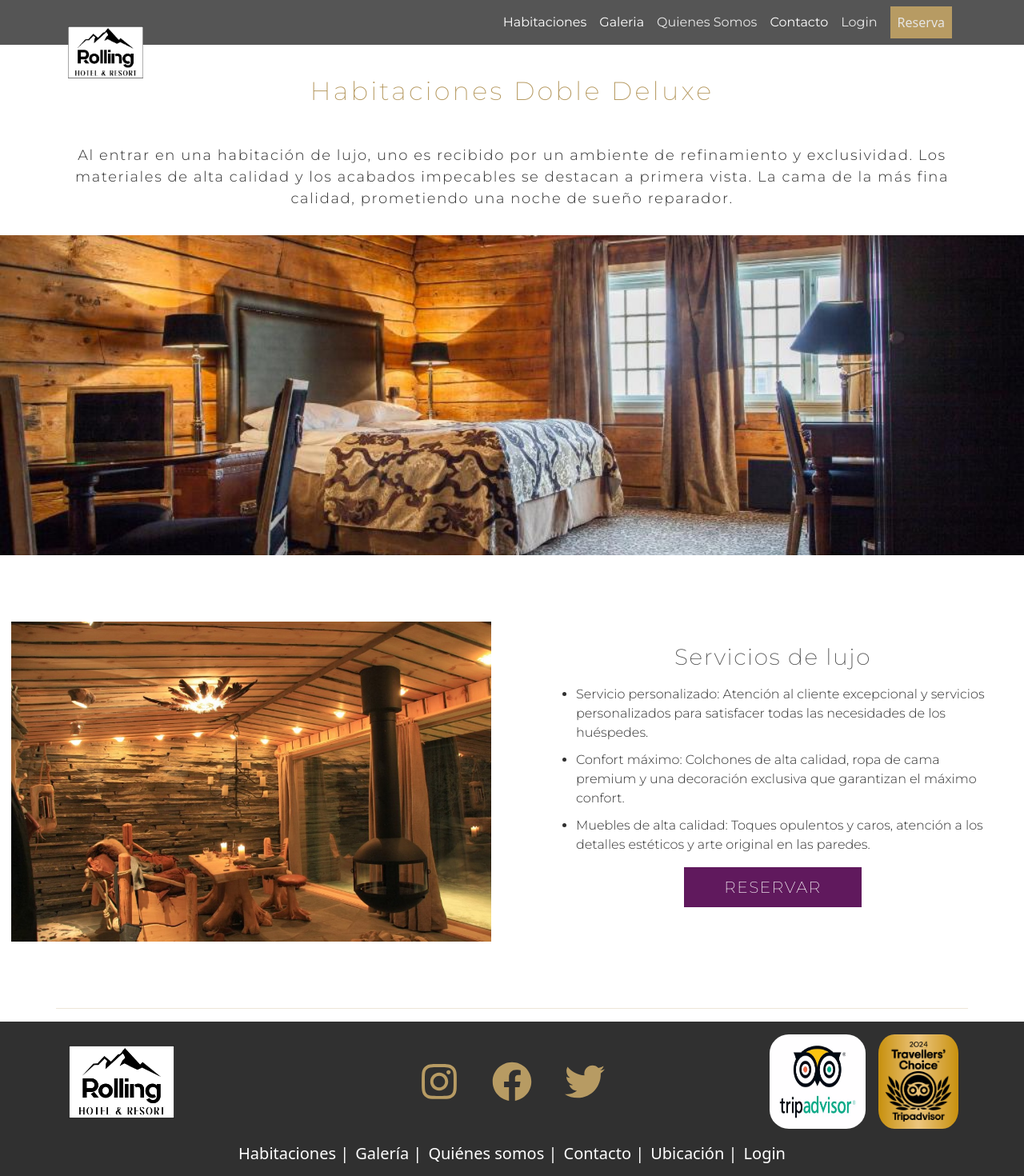
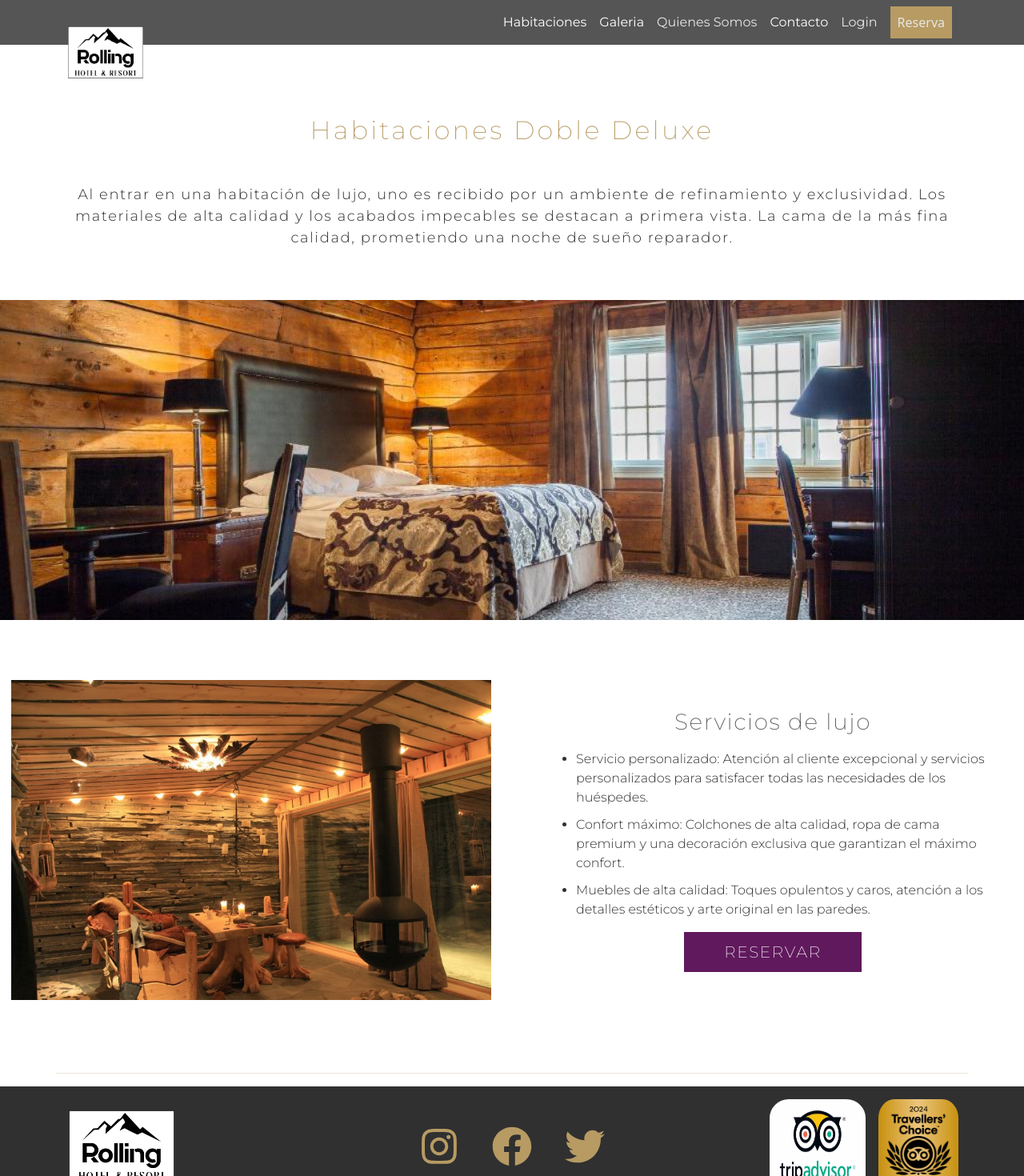
Before and after one commit to CosmeNicolas/ProyectoHotelFrontEnd, a React (Vite) app: page /Habitaciones in a window 1280 px wide. Shown: the top 1470 px of the page at 80% size. Built offline with nearby package versions, Linux system fonts and the light colour scheme.

Commit message:
detalles de imagen y saque algunos estilos redundantes

```diff
--- a/src/App.css
+++ b/src/App.css
@@ -225,7 +225,7 @@ backdrop-filter: blur( 0px );
 	font-weight: 200;
 	color: #B79B63;
 	letter-spacing: .2rem;
-	padding-top: 95px;
+	padding-top: 9rem;
 }
 .texto-tituloH{
 	font-family: "Montserrat", sans-serif;
@@ -238,6 +238,7 @@ backdrop-filter: blur( 0px );
 	font-family: "Montserrat", sans-serif;
 	font-weight: 300;
 	font-size: large;
+	padding-bottom: 2rem;
 	color:#303030;
 	letter-spacing: .1rem;
 }
--- a/src/components/pages/Habitaciones.jsx
+++ b/src/components/pages/Habitaciones.jsx
@@ -26,16 +26,16 @@ const Habitaciones = () => {
         />
         <Row className="descripcion-habitacion text-center">
           <Col xs={{ span: 12, order: 2 }} md={6}>
-            <img
+            <Image
               src={living1img}
               alt="habitacionDeLujo"
-              className="img-fluid mt-3"
+              fluid
             />
           </Col>
           <Col
             xs={{ span: 12, order: 1 }}
             md={{ span: 6, order: 2 }}
-            className="px-5"
+            className="px-5 py-4"
           >
             <h3>Servicios de lujo</h3>
             <ul>
```
